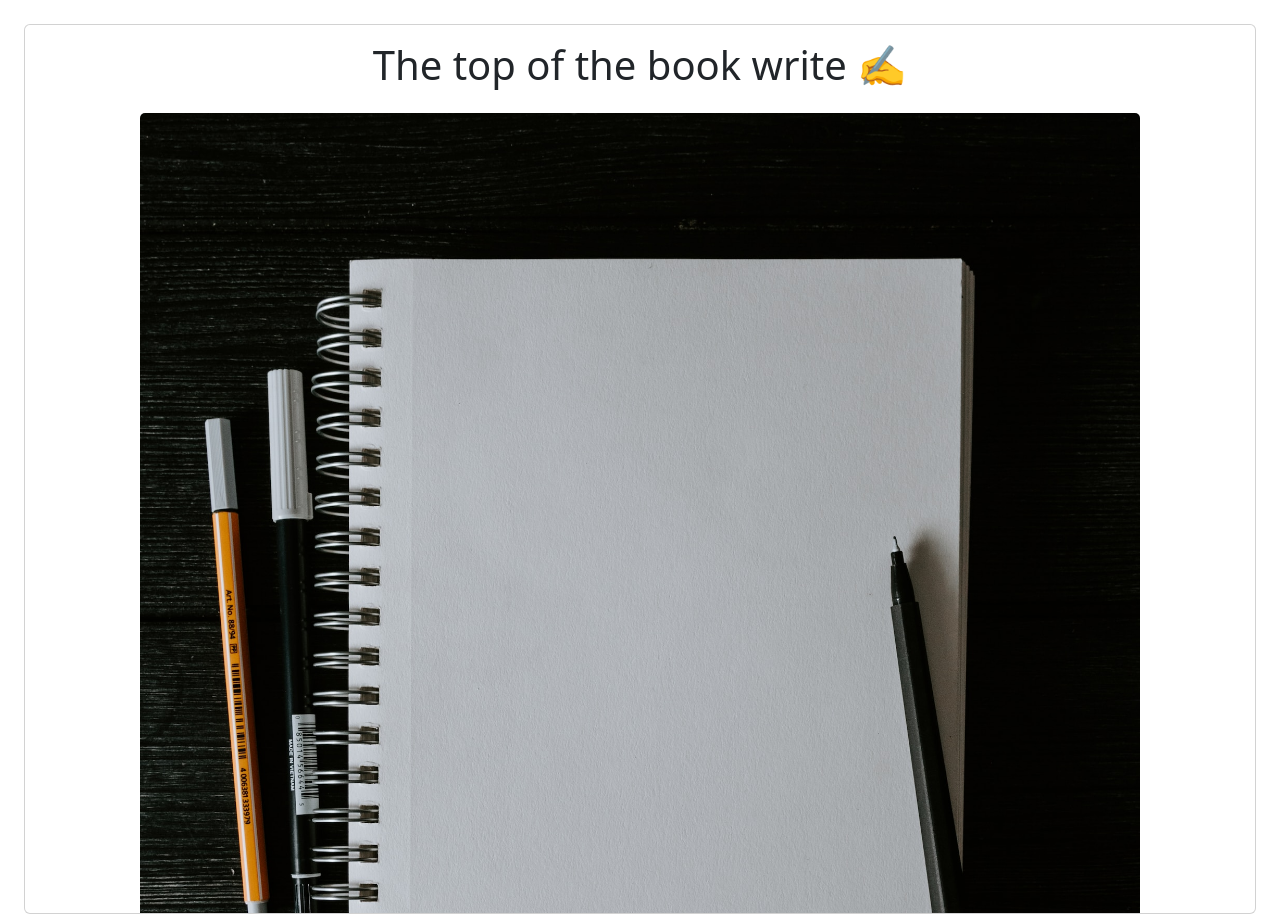
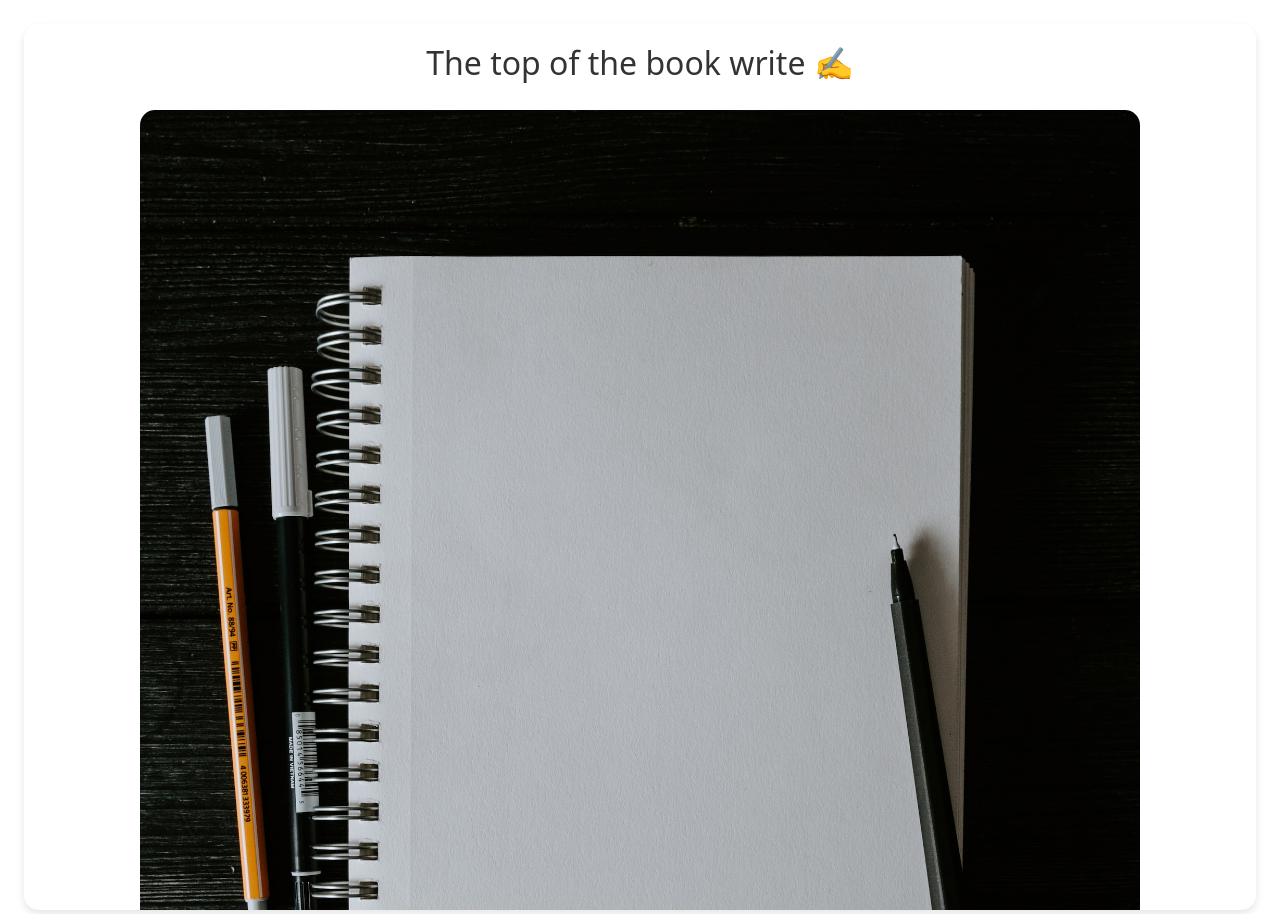
Before and after one commit to FedeSabi/Book, a plain HTML site: page index.html in a window 1280 px wide. Shown: the top 914 px of the page. Drawn offline with Linux system fonts and the light colour scheme.

Commit message:
se modifico y se dio animacion a las imagenes

```diff
--- a/index.html
+++ b/index.html
@@ -7,12 +7,37 @@
     <title>Proyecto de Diseño de Libros</title>
     <link rel="stylesheet" href="./css/bootstrap.min.css">
     <link rel="stylesheet" href="estilo.css">
+    <!--estilo animacion en css-->
+    <style>
+         .card:hover img:not(.no-hover-animation) {
+        transform: scale(1.03);
+        transition: transform 0.3s ease-in-out;
+      }
+      .card {
+            border: none;
+            border-radius: 15px;
+            box-shadow: 0 4px 8px rgba(0, 0, 0, 0.1);
+        }
+
+        .card-body {
+            padding: 20px;
+        }
+
+        .card-title {
+            font-size: 2rem;
+            color: #333;
+        }
+
+        .card-img-top {
+            border-radius: 15px 15px 0 0;
+        }
+    </style>
 <body>
   <div class="card mb-6 mt-4 m-4">
     <div class="card-body">
       <h1 class="card-title text-center">The top of the book write ✍️</h1>
   </div>
-    <img src="/img/kelly-sikkema-iiaUVel-cJE-unsplash(3).jpg" class="card-img-top mx-auto d-block" alt="..." style="max-height: 800px; max-width: 1000px; object-fit: cover;">
+    <img src="/img/kelly-sikkema-iiaUVel-cJE-unsplash(3).jpg" class="card-img-top mx-auto d-block no-hover-animation" alt="..." style="max-height: 800px; max-width: 1000px; object-fit: cover;">
 </div>
 
     <div class="row row-cols-1 row-cols-md-4 g-4 m-2">
@@ -339,6 +364,8 @@
               </div>
                   </div>
 
-    <script src="./js/bootstrap.bundle.min.js"></script>
+    <script src="./js/bootstrap.bundle.min.js">
+
+    </script>
 </body>
 </html>
```
